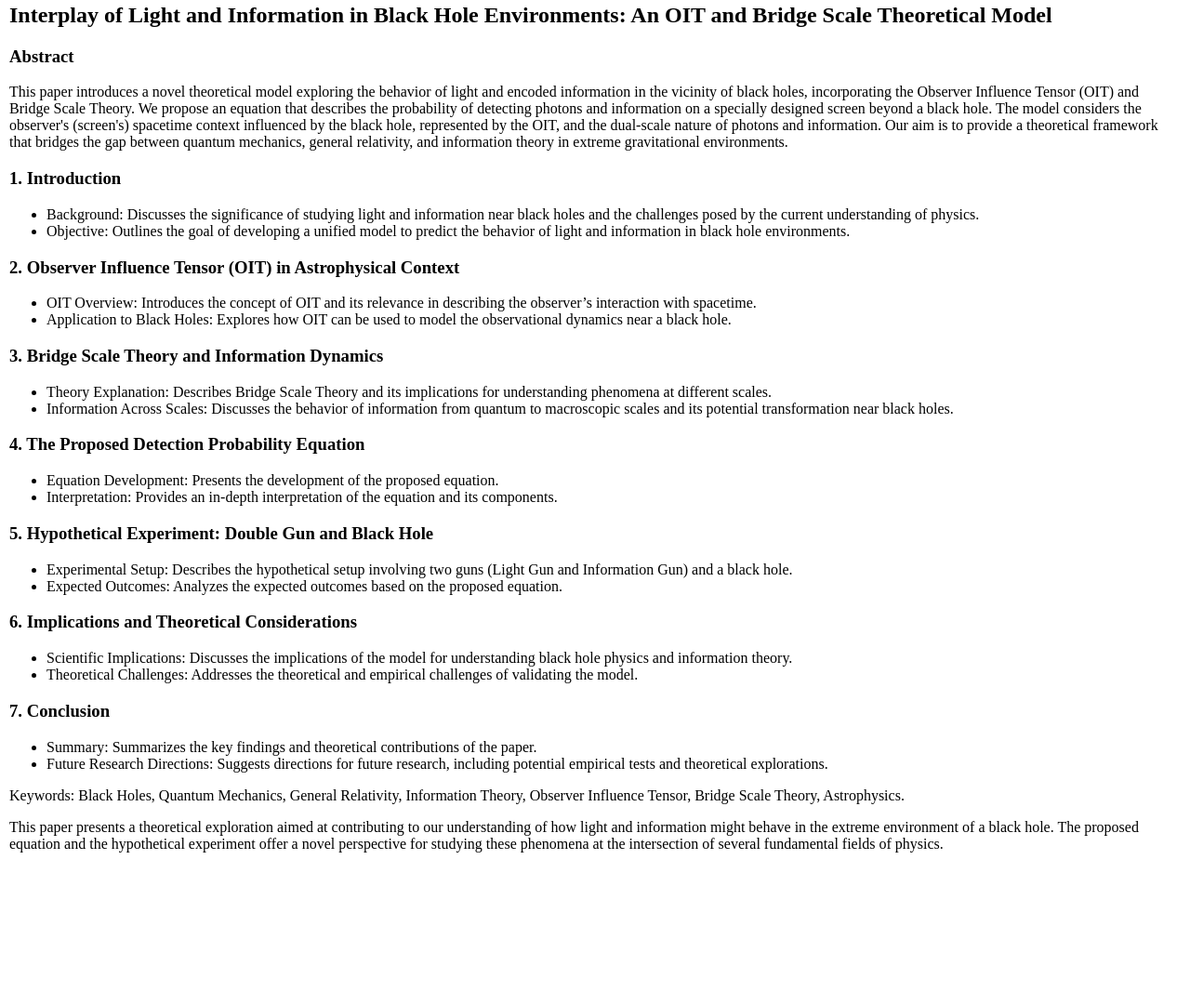
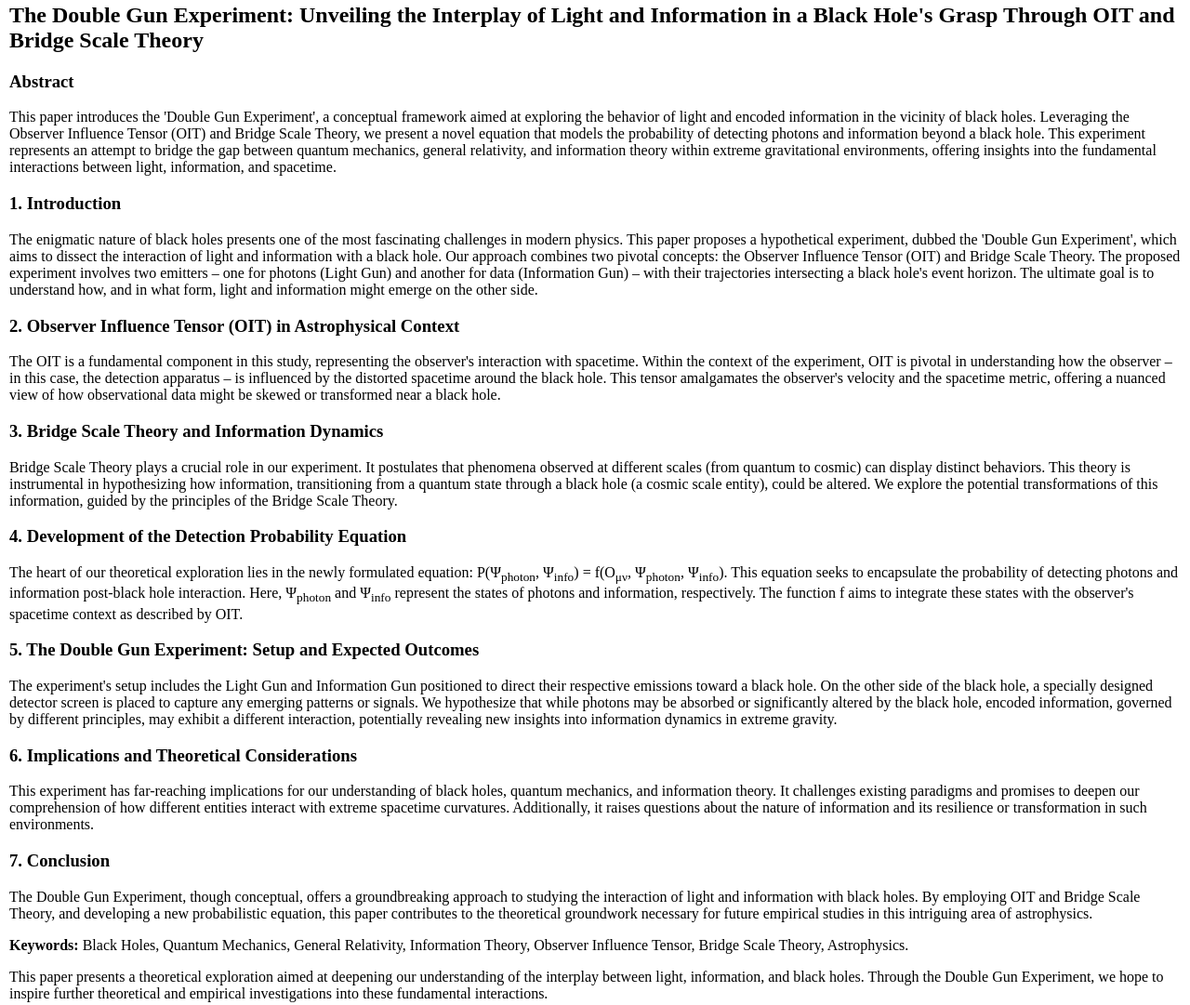
Before and after one commit to Hamzatrah/VirtualQuantumPersonalComputer, a plain HTML site: page index.html in a window 1280 px wide. Shown: the part 2900-3981 px from the top of the page at 93% size. Before the commit the page ends 3843 px from the top, so only its background shows below. Drawn offline with nearby package versions, Linux system fonts and the light colour scheme.

Commit message:
Update index.html

```diff
--- a/index.html
+++ b/index.html
@@ -398,57 +398,35 @@
 
     <p>This paper, rooted in the interdisciplinary approach of Bridge Scale theory, aims to contribute to the ongoing dialogue in physics, offering a novel perspective on the age-old quest to understand the universe's mysteries.</p>
 </section>
-    <!-- New Section for Physics Paper -->
-    <section id="lightInformationBlackHole">
-        <h2>Interplay of Light and Information in Black Hole Environments: An OIT and Bridge Scale Theoretical Model</h2>
+    <section id="doubleGunExperiment">
+    <h2>The Double Gun Experiment: Unveiling the Interplay of Light and Information in a Black Hole's Grasp Through OIT and Bridge Scale Theory</h2>
 
     <h3>Abstract</h3>
-        <p>This paper introduces a novel theoretical model exploring the behavior of light and encoded information in the vicinity of black holes, incorporating the Observer Influence Tensor (OIT) and Bridge Scale Theory. We propose an equation that describes the probability of detecting photons and information on a specially designed screen beyond a black hole. The model considers the observer's (screen's) spacetime context influenced by the black hole, represented by the OIT, and the dual-scale nature of photons and information. Our aim is to provide a theoretical framework that bridges the gap between quantum mechanics, general relativity, and information theory in extreme gravitational environments.</p>
+    <p>This paper introduces the 'Double Gun Experiment', a conceptual framework aimed at exploring the behavior of light and encoded information in the vicinity of black holes. Leveraging the Observer Influence Tensor (OIT) and Bridge Scale Theory, we present a novel equation that models the probability of detecting photons and information beyond a black hole. This experiment represents an attempt to bridge the gap between quantum mechanics, general relativity, and information theory within extreme gravitational environments, offering insights into the fundamental interactions between light, information, and spacetime.</p>
 
     <h3>1. Introduction</h3>
-        <ul>
-            <li>Background: Discusses the significance of studying light and information near black holes and the challenges posed by the current understanding of physics.</li>
-            <li>Objective: Outlines the goal of developing a unified model to predict the behavior of light and information in black hole environments.</li>
-        </ul>
+    <p>The enigmatic nature of black holes presents one of the most fascinating challenges in modern physics. This paper proposes a hypothetical experiment, dubbed the 'Double Gun Experiment', which aims to dissect the interaction of light and information with a black hole. Our approach combines two pivotal concepts: the Observer Influence Tensor (OIT) and Bridge Scale Theory. The proposed experiment involves two emitters – one for photons (Light Gun) and another for data (Information Gun) – with their trajectories intersecting a black hole's event horizon. The ultimate goal is to understand how, and in what form, light and information might emerge on the other side.</p>
 
     <h3>2. Observer Influence Tensor (OIT) in Astrophysical Context</h3>
-        <ul>
-            <li>OIT Overview: Introduces the concept of OIT and its relevance in describing the observer’s interaction with spacetime.</li>
-            <li>Application to Black Holes: Explores how OIT can be used to model the observational dynamics near a black hole.</li>
-        </ul>
+    <p>The OIT is a fundamental component in this study, representing the observer's interaction with spacetime. Within the context of the experiment, OIT is pivotal in understanding how the observer – in this case, the detection apparatus – is influenced by the distorted spacetime around the black hole. This tensor amalgamates the observer's velocity and the spacetime metric, offering a nuanced view of how observational data might be skewed or transformed near a black hole.</p>
 
     <h3>3. Bridge Scale Theory and Information Dynamics</h3>
-        <ul>
-            <li>Theory Explanation: Describes Bridge Scale Theory and its implications for understanding phenomena at different scales.</li>
-            <li>Information Across Scales: Discusses the behavior of information from quantum to macroscopic scales and its potential transformation near black holes.</li>
-        </ul>
+    <p>Bridge Scale Theory plays a crucial role in our experiment. It postulates that phenomena observed at different scales (from quantum to cosmic) can display distinct behaviors. This theory is instrumental in hypothesizing how information, transitioning from a quantum state through a black hole (a cosmic scale entity), could be altered. We explore the potential transformations of this information, guided by the principles of the Bridge Scale Theory.</p>
 
-        <h3>4. The Proposed Detection Probability Equation</h3>
-        <ul>
-            <li>Equation Development: Presents the development of the proposed equation.</li>
-            <li>Interpretation: Provides an in-depth interpretation of the equation and its components.</li>
-        </ul>
+    <h3>4. Development of the Detection Probability Equation</h3>
+    <p>The heart of our theoretical exploration lies in the newly formulated equation: P(Ψ<sub>photon</sub>, Ψ<sub>info</sub>) = f(O<sub>μν</sub>, Ψ<sub>photon</sub>, Ψ<sub>info</sub>). This equation seeks to encapsulate the probability of detecting photons and information post-black hole interaction. Here, Ψ<sub>photon</sub> and Ψ<sub>info</sub> represent the states of photons and information, respectively. The function f aims to integrate these states with the observer's spacetime context as described by OIT.</p>
 
-        <h3>5. Hypothetical Experiment: Double Gun and Black Hole</h3>
-        <ul>
-            <li>Experimental Setup: Describes the hypothetical setup involving two guns (Light Gun and Information Gun) and a black hole.</li>
-            <li>Expected Outcomes: Analyzes the expected outcomes based on the proposed equation.</li>
-        </ul>
+    <h3>5. The Double Gun Experiment: Setup and Expected Outcomes</h3>
+    <p>The experiment's setup includes the Light Gun and Information Gun positioned to direct their respective emissions toward a black hole. On the other side of the black hole, a specially designed detector screen is placed to capture any emerging patterns or signals. We hypothesize that while photons may be absorbed or significantly altered by the black hole, encoded information, governed by different principles, may exhibit a different interaction, potentially revealing new insights into information dynamics in extreme gravity.</p>
 
     <h3>6. Implications and Theoretical Considerations</h3>
-        <ul>
-            <li>Scientific Implications: Discusses the implications of the model for understanding black hole physics and information theory.</li>
-            <li>Theoretical Challenges: Addresses the theoretical and empirical challenges of validating the model.</li>
-        </ul>
+    <p>This experiment has far-reaching implications for our understanding of black holes, quantum mechanics, and information theory. It challenges existing paradigms and promises to deepen our comprehension of how different entities interact with extreme spacetime curvatures. Additionally, it raises questions about the nature of information and its resilience or transformation in such environments.</p>
 
     <h3>7. Conclusion</h3>
-        <ul>
-            <li>Summary: Summarizes the key findings and theoretical contributions of the paper.</li>
-            <li>Future Research Directions: Suggests directions for future research, including potential empirical tests and theoretical explorations.</li>
-        </ul>
+    <p>The Double Gun Experiment, though conceptual, offers a groundbreaking approach to studying the interaction of light and information with black holes. By employing OIT and Bridge Scale Theory, and developing a new probabilistic equation, this paper contributes to the theoretical groundwork necessary for future empirical studies in this intriguing area of astrophysics.</p>
 
-        <p>Keywords: Black Holes, Quantum Mechanics, General Relativity, Information Theory, Observer Influence Tensor, Bridge Scale Theory, Astrophysics.</p>
-        <p>This paper presents a theoretical exploration aimed at contributing to our understanding of how light and information might behave in the extreme environment of a black hole. The proposed equation and the hypothetical experiment offer a novel perspective for studying these phenomena at the intersection of several fundamental fields of physics.</p>
+    <p><strong>Keywords:</strong> Black Holes, Quantum Mechanics, General Relativity, Information Theory, Observer Influence Tensor, Bridge Scale Theory, Astrophysics.</p>
+    <p>This paper presents a theoretical exploration aimed at deepening our understanding of the interplay between light, information, and black holes. Through the Double Gun Experiment, we hope to inspire further theoretical and empirical investigations into these fundamental interactions.</p>
 </section>
 </body>
 </html>
```
Lines whose indentation alone changed are shown as unchanged.
